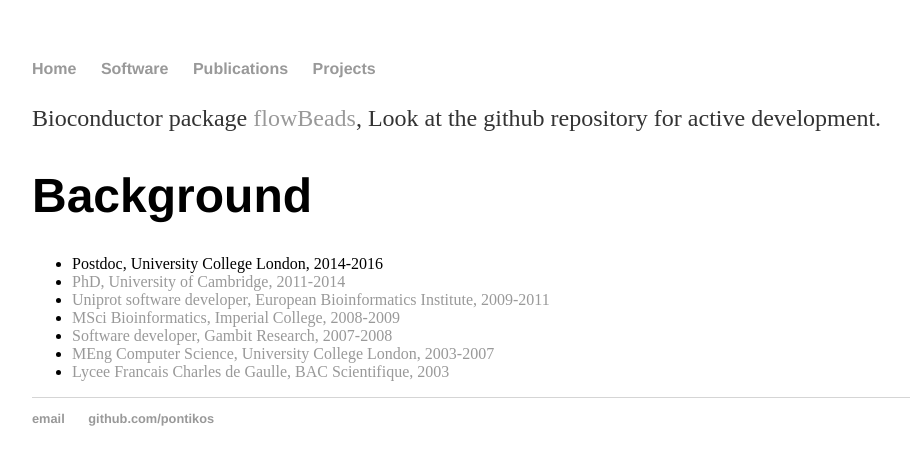
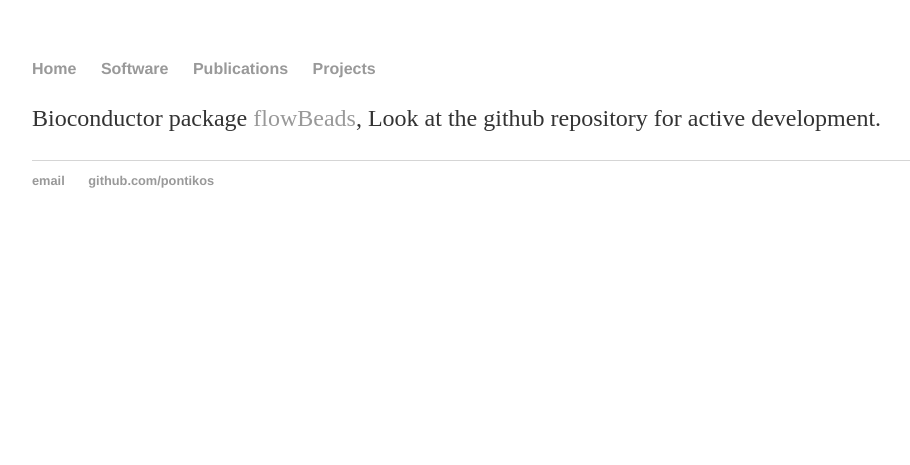
Before and after one commit to pontikos/pontikos.github.io, a Jekyll site: the page built from Software/index.html, in a window 1280 px wide. Shown: the top 465 px of the page, without its empty margins (160-1070 px from the left). Built offline with Jekyll 4.4.1, drawn with Linux system fonts in a browser that asks for light colours.

Commit message:
Update index.html

```diff
--- a/Software/index.html
+++ b/Software/index.html
@@ -7,15 +7,3 @@ title: Nikolas Pontikos, Postdoc
 Bioconductor package <a href='http://www.bioconductor.org/packages/devel/bioc/html/flowBeads.html'>flowBeads</a>,
 Look at the github repository for active development.
 </p>
-
-
-<h1>Background</h1>
-<ul>
-        <li>Postdoc, University College London, 2014-2016</li>
-        <li><a href="https://www-gene.cimr.cam.ac.uk/staff/nikolas/">PhD, University of Cambridge, 2011-2014</a></li>
-        <li><a href="http://www.uniprot.org">Uniprot software developer, European Bioinformatics Institute, 2009-2011</a></li>
-        <li><a href="http://www.bioinformatics.imperial.ac.uk/">MSci Bioinformatics, Imperial College, 2008-2009</a></li>
-        <li><a href="http://gambitresearch.com/">Software developer, Gambit Research, 2007-2008</a></li>
-        <li><a href="http://www.cs.ucl.ac.uk/">MEng Computer Science, University College London, 2003-2007</a></li>
-        <li><a href="http://www.lyceefrancais.org.uk/">Lycee Francais Charles de Gaulle, BAC Scientifique, 2003</a></li>
-</ul>
```
